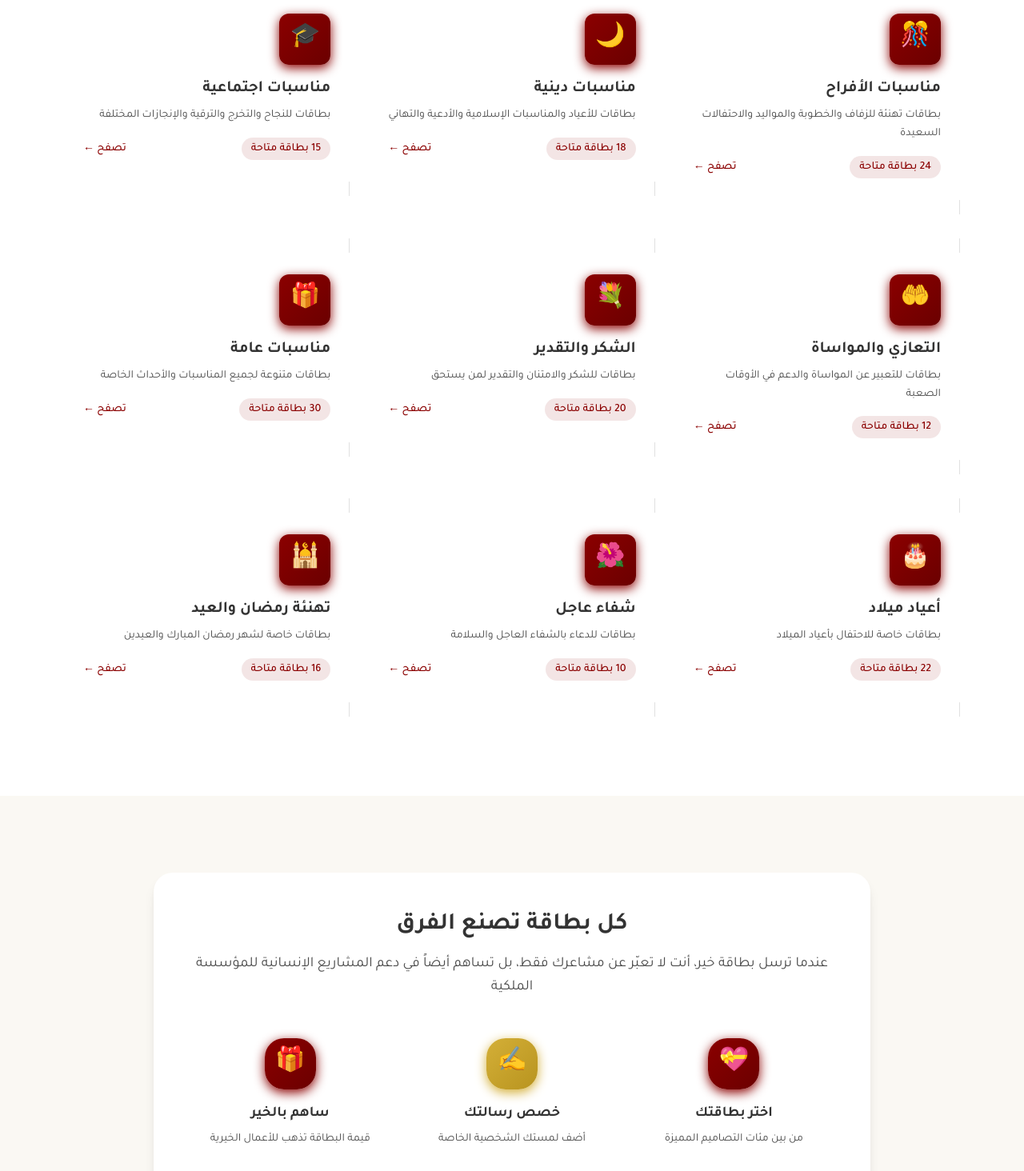
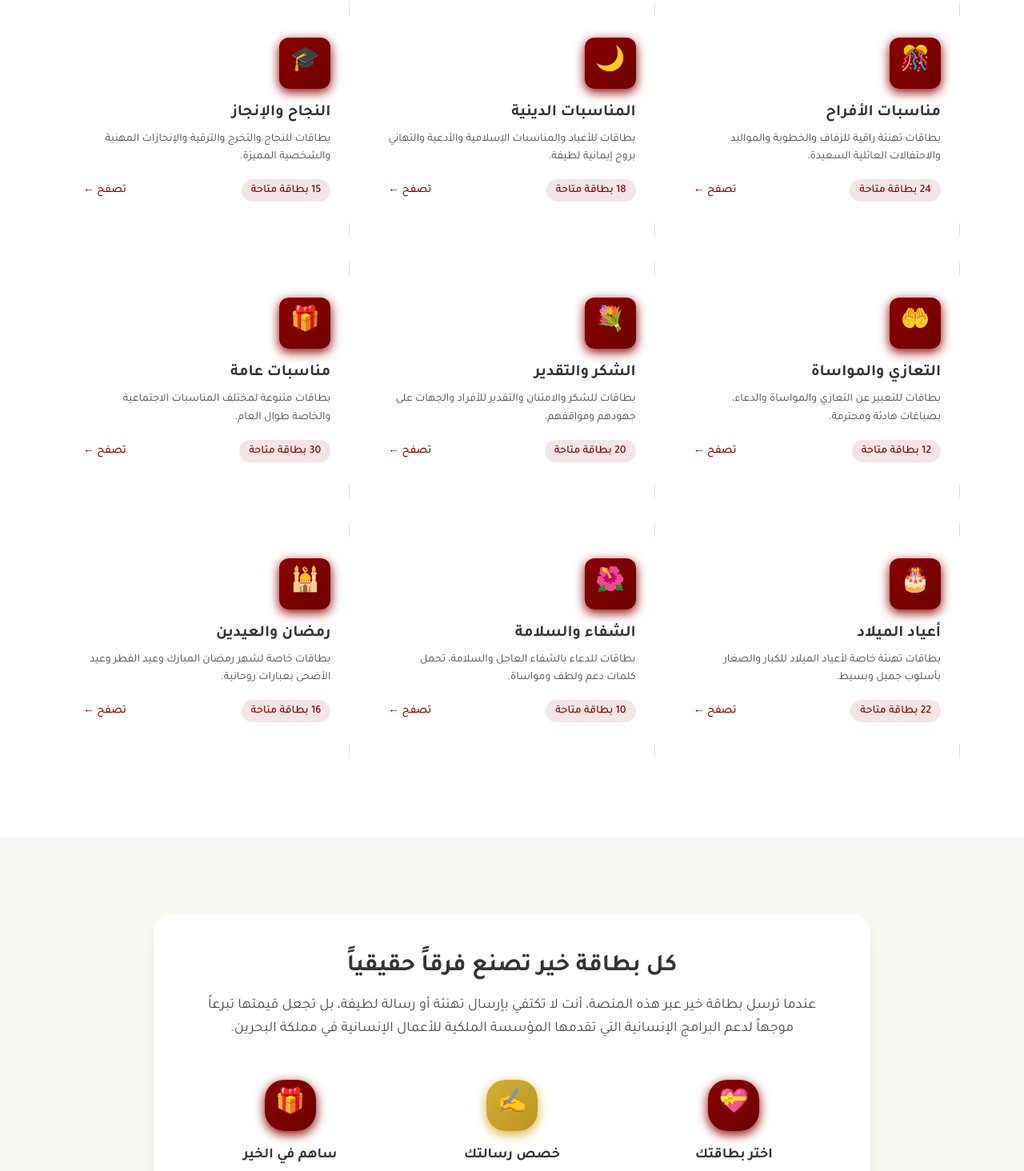
Before and after one commit to h77murad-droid/rhf-blessing-cards, a Next.js app: page /occasions in a window 1280 px wide. Shown: the part 557-2021 px from the top of the page at 80% size. Built offline with nearby package versions, Linux system fonts and the light colour scheme.

Commit message:
Update Occasions page content and fix Arabic descriptions

```diff
--- a/app/occasions/page.tsx
+++ b/app/occasions/page.tsx
@@ -8,63 +8,72 @@ export default function OccasionsPage() {
   const occasions = [
     {
       title: 'مناسبات الأفراح',
-      description: 'بطاقات تهنئة للزفاف والخطوبة والمواليد والاحتفالات السعيدة',
+      description:
+        'بطاقات تهنئة راقية للزفاف والخطوبة والمواليد والاحتفالات العائلية السعيدة.',
       icon: '🎊',
       count: 24,
       href: '/cards/celebrations',
     },
     {
-      title: 'مناسبات دينية',
-      description: 'بطاقات للأعياد والمناسبات الإسلامية والأدعية والتهاني',
+      title: 'المناسبات الدينية',
+      description:
+        'بطاقات للأعياد والمناسبات الإسلامية والأدعية والتهاني بروح إيمانية لطيفة.',
       icon: '🌙',
       count: 18,
       href: '/cards/religious',
     },
     {
-      title: 'مناسبات اجتماعية',
-      description: 'بطاقات للنجاح والتخرج والترقية والإنجازات المختلفة',
+      title: 'النجاح والإنجاز',
+      description:
+        'بطاقات للنجاح والتخرج والترقية والإنجازات المهنية والشخصية المميزة.',
       icon: '🎓',
       count: 15,
       href: '/cards/social',
     },
     {
       title: 'التعازي والمواساة',
-      description: 'بطاقات للتعبير عن المواساة والدعم في الأوقات الصعبة',
+      description:
+        'بطاقات للتعبير عن التعازي والمواساة والدعاء، بصياغات هادئة ومحترمة.',
       icon: '🤲',
       count: 12,
       href: '/cards/condolences',
     },
     {
       title: 'الشكر والتقدير',
-      description: 'بطاقات للشكر والامتنان والتقدير لمن يستحق',
+      description:
+        'بطاقات للشكر والامتنان والتقدير للأفراد والجهات على جهودهم ومواقفهم.',
       icon: '💐',
       count: 20,
       href: '/cards/appreciation',
     },
     {
       title: 'مناسبات عامة',
-      description: 'بطاقات متنوعة لجميع المناسبات والأحداث الخاصة',
+      description:
+        'بطاقات متنوعة لمختلف المناسبات الاجتماعية والخاصة طوال العام.',
       icon: '🎁',
       count: 30,
       href: '/cards/general',
     },
     {
-      title: 'أعياد ميلاد',
-      description: 'بطاقات خاصة للاحتفال بأعياد الميلاد',
+      title: 'أعياد الميلاد',
+      description:
+        'بطاقات تهنئة خاصة لأعياد الميلاد للكبار والصغار بأسلوب جميل وبسيط.',
       icon: '🎂',
       count: 22,
       href: '/cards/birthday',
     },
     {
-      title: 'شفاء عاجل',
-      description: 'بطاقات للدعاء بالشفاء العاجل والسلامة',
+      title: 'الشفاء والسلامة',
+      description:
+        'بطاقات للدعاء بالشفاء العاجل والسلامة، تحمل كلمات دعم ولطف ومواساة.',
       icon: '🌺',
       count: 10,
       href: '/cards/get-well',
     },
     {
-      title: 'تهنئة رمضان والعيد',
-      description: 'بطاقات خاصة لشهر رمضان المبارك والعيدين',
+      title: 'رمضان والعيدين',
+      description:
+        'بطاقات خاصة لشهر رمضان المبارك وعيد الفطر وعيد الأضحى بعبارات روحانية.',
       icon: '🕌',
       count: 16,
       href: '/cards/ramadan-eid',
@@ -82,16 +91,19 @@ export default function OccasionsPage() {
             <div className="max-w-3xl mx-auto space-y-6">
               <div className="inline-flex items-center gap-2 px-4 py-2 bg-white rounded-full shadow-sm mb-4">
                 <span className="text-2xl">🎉</span>
-                <span className="text-sm font-medium text-maroon">جميع المناسبات</span>
+                <span className="text-sm font-medium text-maroon">
+                  جميع المناسبات في مكان واحد
+                </span>
               </div>
 
               <h1 className="text-4xl md:text-5xl font-bold text-gray-dark">
-                اختر المناسبة{' '}
-                <span className="text-gradient-maroon">المناسبة</span>
+                اختر المناسبة التي{' '}
+                <span className="text-gradient-maroon">تعبر عن رسالتك</span>
               </h1>
 
               <p className="text-lg text-gray leading-relaxed">
-                نوفر لك مجموعة واسعة ومتنوعة من البطاقات المصممة خصيصاً لكل مناسبة في حياتك
+                صممنا بطاقات خير رقمية لمختلف اللحظات في حياتك؛ من الأفراح والإنجازات
+                إلى المواساة والدعم، لتصل مشاعرك برسالة لطيفة وأثر خيري مستمر.
               </p>
             </div>
           </div>
@@ -102,7 +114,11 @@ export default function OccasionsPage() {
           <div className="container-custom">
             <div className="grid sm:grid-cols-2 lg:grid-cols-3 gap-6">
               {occasions.map((occasion, index) => (
-                <div key={index} className="animate-fade-in" style={{ animationDelay: `${index * 50}ms` }}>
+                <div
+                  key={index}
+                  className="animate-fade-in"
+                  style={{ animationDelay: `${index * 50}ms` }}
+                >
                   <OccasionCard {...occasion} />
                 </div>
               ))}
@@ -117,10 +133,12 @@ export default function OccasionsPage() {
               <div className="bg-white rounded-2xl shadow-lg p-8 md:p-12">
                 <div className="text-center mb-8">
                   <h2 className="text-3xl font-bold text-gray-dark mb-4">
-                    كل بطاقة تصنع الفرق
+                    كل بطاقة خير تصنع فرقاً حقيقياً
                   </h2>
                   <p className="text-lg text-gray leading-relaxed">
-                    عندما ترسل بطاقة خير، أنت لا تعبّر عن مشاعرك فقط، بل تساهم أيضاً في دعم المشاريع الإنسانية للمؤسسة الملكية
+                    عندما ترسل بطاقة خير عبر هذه المنصة، أنت لا تكتفي بإرسال تهنئة أو
+                    رسالة لطيفة، بل تجعل قيمتها تبرعاً موجهاً لدعم البرامج الإنسانية
+                    التي تقدمها المؤسسة الملكية للأعمال الإنسانية في مملكة البحرين.
                   </p>
                 </div>
 
@@ -129,24 +147,37 @@ export default function OccasionsPage() {
                     <div className="w-16 h-16 bg-gradient-to-br from-maroon to-maroon-dark rounded-2xl flex items-center justify-center mx-auto mb-4 shadow-maroon">
                       <span className="text-3xl">💝</span>
                     </div>
-                    <h3 className="text-lg font-bold text-gray-dark mb-2">اختر بطاقتك</h3>
-                    <p className="text-gray text-sm">من بين مئات التصاميم المميزة</p>
+                    <h3 className="text-lg font-bold text-gray-dark mb-2">
+                      اختر بطاقتك
+                    </h3>
+                    <p className="text-gray text-sm">
+                      استعرض البطاقات بحسب المناسبة واختيار التصميم الأنسب لرسالتك.
+                    </p>
                   </div>
 
                   <div className="text-center">
                     <div className="w-16 h-16 bg-gradient-to-br from-gold to-gold-dark rounded-2xl flex items-center justify-center mx-auto mb-4 shadow-gold">
                       <span className="text-3xl">✍️</span>
                     </div>
-                    <h3 className="text-lg font-bold text-gray-dark mb-2">خصص رسالتك</h3>
-                    <p className="text-gray text-sm">أضف لمستك الشخصية الخاصة</p>
+                    <h3 className="text-lg font-bold text-gray-dark mb-2">
+                      خصص رسالتك
+                    </h3>
+                    <p className="text-gray text-sm">
+                      أضف كلماتك الخاصة، واملأ بيانات المستلم ليصل المحتوى بصيغة شخصية.
+                    </p>
                   </div>
 
                   <div className="text-center">
                     <div className="w-16 h-16 bg-gradient-to-br from-maroon to-maroon-dark rounded-2xl flex items-center justify-center mx-auto mb-4 shadow-maroon">
                       <span className="text-3xl">🎁</span>
                     </div>
-                    <h3 className="text-lg font-bold text-gray-dark mb-2">ساهم بالخير</h3>
-                    <p className="text-gray text-sm">قيمة البطاقة تذهب للأعمال الخيرية</p>
+                    <h3 className="text-lg font-bold text-gray-dark mb-2">
+                      ساهم في الخير
+                    </h3>
+                    <p className="text-gray text-sm">
+                      تتحول قيمة البطاقة إلى تبرع لصالح الأيتام والأسر المحتاجة ضمن مشاريع
+                      المؤسسة.
+                    </p>
                   </div>
                 </div>
 
```
